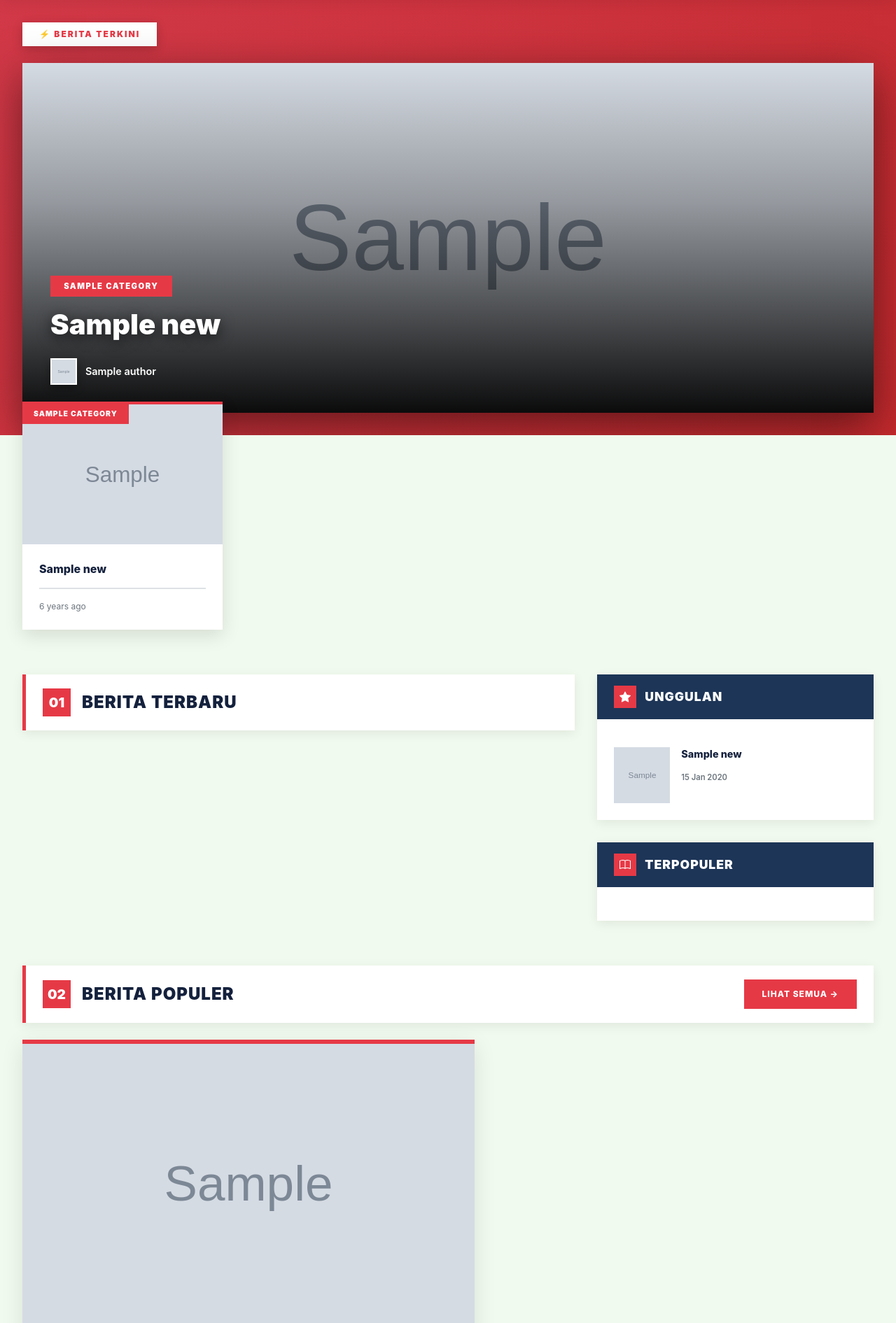
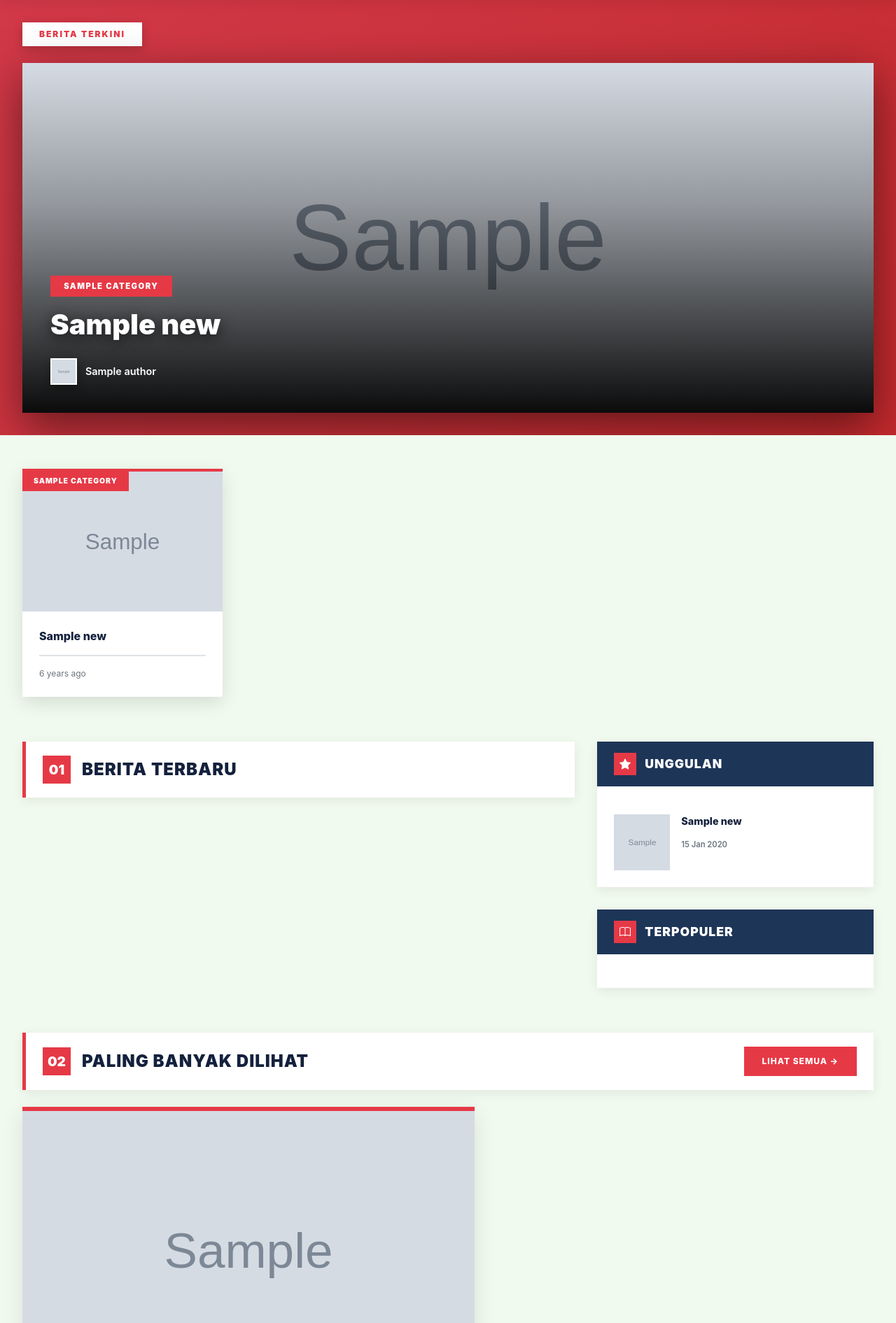
Before and after one commit to RAPL220/portal-berita-0C3, a Laravel app: page / in a window 1280 px wide. Shown: the part 86-1977 px from the top of the page at 70% size. Run offline with Laravel 12, Linux system fonts and the light colour scheme; tables that the repository leaves empty hold one stand-in row (values such as "Sample post"); grey boxes marked "Sample" are stand-in pictures.

Commit message:
feat : refactor landing page

```diff
--- a/app/Http/Controllers/LandingController.php
+++ b/app/Http/Controllers/LandingController.php
@@ -17,11 +17,14 @@
             ->skip(4)
             ->take(6)
             ->get();
-
+        $SecondaryDownlist = ArticlesNews::orderBy('created_at', 'desc')
+            ->skip(10)
+            ->take(6)
+            ->get();
         // 4 terbanyak views
         $mostViewed = ArticlesNews::orderBy('views', 'desc')
-            ->limit(4)
+            ->limit(5)
             ->get();
-        return view('pages.landing', compact('articleBanners', 'featureds', 'news', 'newsDownList', 'mostViewed'));
+        return view('pages.landing', compact('articleBanners', 'featureds', 'news', 'newsDownList', 'mostViewed', 'SecondaryDownlist'));
     }
 }
--- a/resources/views/pages/landing.blade.php
+++ b/resources/views/pages/landing.blade.php
@@ -144,7 +144,7 @@
         /* ==================== GRID CARDS SECTION ==================== */
         .grid-cards-section {
             max-width: 1400px;
-            margin: -3rem auto 4rem;
+            margin: 3rem auto 4rem;
             padding: 0 2rem;
             position: relative;
             z-index: 10;
@@ -814,7 +814,7 @@
     <div class="hero-wrapper">
         <div class="hero-container">
             <div class="hero-badge">
-                ⚡ BERITA TERKINI
+                BERITA TERKINI
             </div>
             <div class="swiper hero-swiper">
                 <div class="swiper-wrapper">
@@ -873,7 +873,7 @@
                 </div>
 
                 <div class="news-container">
-                    @foreach ($news->skip(4)->take(6) as $item)
+                    @foreach ($newsDownList as $item)
                         <a href="{{ route('news.show', $item->slug) }}" class="news-box">
                             <div class="news-box-image-wrapper">
                                 <img src="{{ asset('storage/' . $item->thumbnail) }}" alt="{{ $item->title }}"
@@ -942,7 +942,7 @@
                     </div>
 
                     <div class="sidebar-box-content">
-                        @foreach ($newsDownList as $side)
+                        @foreach ($SecondaryDownlist as $side)
                             <a href="{{ route('news.show', $side->slug) }}" class="sidebar-item">
                                 <img src="{{ asset('storage/' . $side->thumbnail) }}" alt="{{ $side->title }}"
                                     class="sidebar-item-image">
@@ -964,7 +964,7 @@
         <div class="section-header">
             <div class="section-title-wrapper">
                 <div class="section-number">02</div>
-                <h2 class="section-title">Berita Populer</h2>
+                <h2 class="section-title">Paling Banyak Dilihat</h2>
             </div>
             <a href="{{ route('news.index') }}" class="btn-view-all">
                 Lihat Semua →
```
